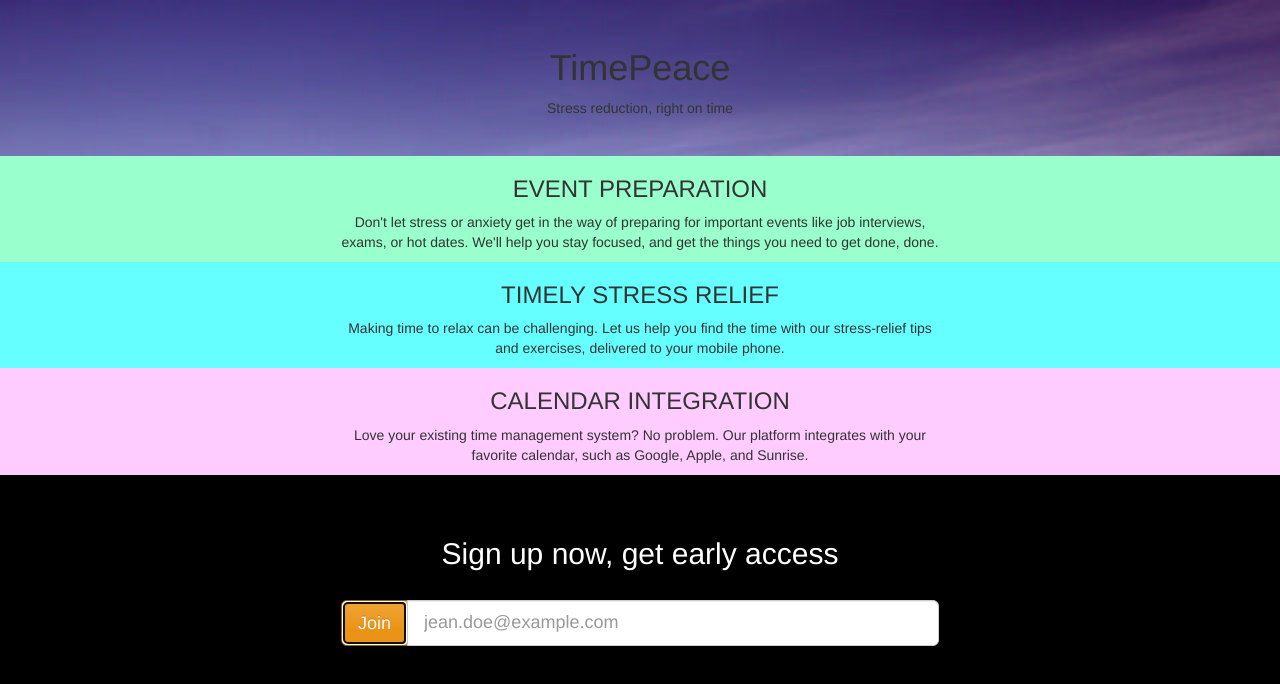
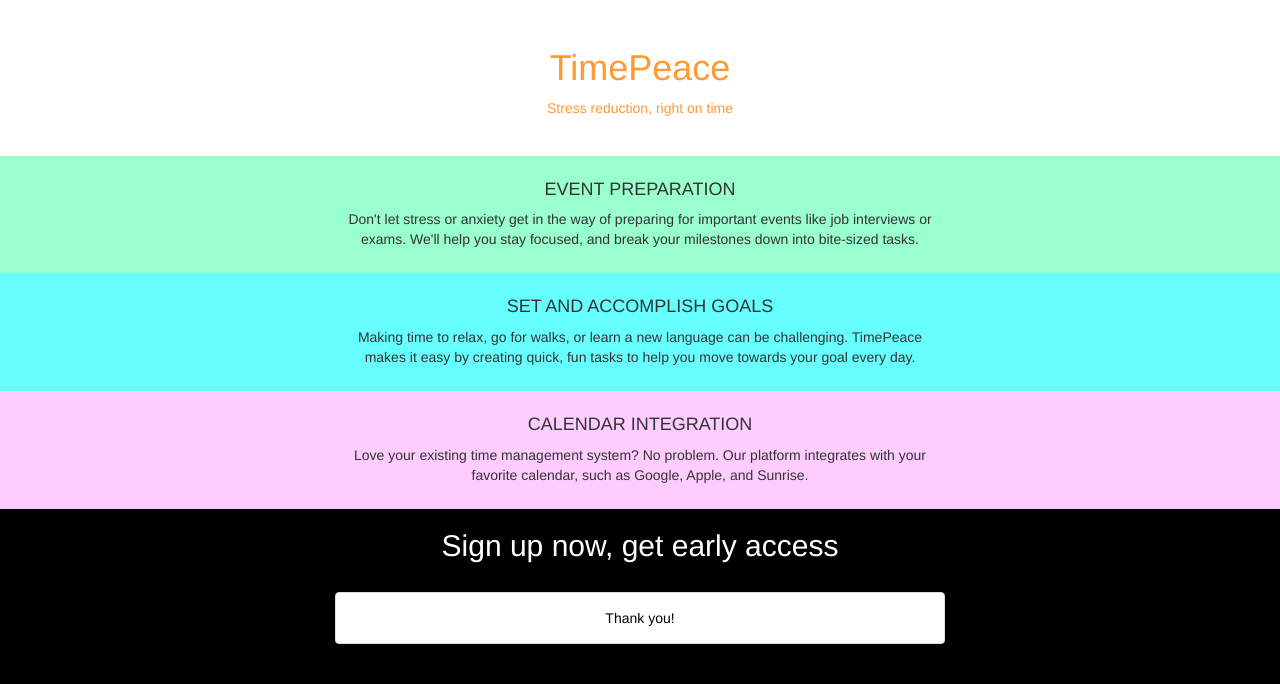
Before and after one commit to timepeace/timepeace.github.io, a plain HTML site: page index.html in a window 1280 px wide. Both pictures are taken after a click on the button "Join". Drawn offline with nearby package versions, Linux system fonts and the light colour scheme.

Commit message:
create scaffolding for form submission

```diff
--- a/index.css
+++ b/index.css
@@ -11,13 +11,13 @@ body {
 }
 
 #headline {
-    background-image:url(maldives.jpg);
-    background-size:cover;
+    color: #FF9933;
+    background-color: white;
     padding: 2em;
 }
 
 .pad-lg {
-    padding: 3em;
+    padding-bottom: 3em;
 }
 
 .pad-sm {
@@ -28,6 +28,10 @@ body {
     margin: 0px;
 }
 
+#thankyou {
+    color: black;
+}
+
 .vp {
-    height: 14em;
+    padding: 1em;
 }
--- a/index.html
+++ b/index.html
@@ -5,6 +5,7 @@
         <link rel="stylesheet" href="https://maxcdn.bootstrapcdn.com/bootstrap/3.2.0/css/bootstrap-theme.min.css">
         <link rel="stylesheet" href="index.css">
         <script src="https://code.jquery.com/jquery-2.1.1.min.js"></script>
+        <script src="index.js"></script>
         <script src="https://maxcdn.bootstrapcdn.com/bootstrap/3.2.0/js/bootstrap.min.js"></script>
         <meta name="viewport" content="width=device-width, initial-scale=1, maximum-scale=1, user-scalable=no">
         <title>TimePeace</title>
@@ -15,26 +16,27 @@
                 <h1>TimePeace</h1>
                 <p>Stress reduction, right on time</p>
             </div>
-            <div class="row" style="background-color:#99FFCC;">
+            <div class="row vp" style="background-color:#99FFCC;">
                 <div class="col-md-6 col-md-offset-3">
-                    <h3 class="text-uppercase">Event preparation</h3>
+                    <h4 class="text-uppercase">Event preparation</h4>
                     <p>Don't let stress or anxiety get in the way of preparing
-                    for important events like job interviews, exams, or hot
-                    dates. We'll help you stay focused, and get the things you
-                    need to get done, done.</p>
+                    for important events like job interviews or exams. We'll
+                    help you stay focused, and break your milestones down
+                    into bite-sized tasks.</p>
                 </div>
             </div>
-            <div class="row" style="background-color:#66FFFF">
+            <div class="row vp" style="background-color:#66FFFF">
                 <div class="col-md-6 col-md-offset-3">
-                    <h3 class="text-uppercase">Timely stress relief</h3>
-                    <p>Making time to relax can be challenging. Let us help you
-                    find the time with our stress-relief tips and exercises,
-                    delivered to your mobile phone.</p>
+                    <h4 class="text-uppercase">Set and accomplish goals</h4>
+                    <p>Making time to relax, go for walks, or learn a new
+                    language can be challenging. TimePeace makes it easy by
+                    creating quick, fun tasks to help you move towards your
+                    goal every day.
                 </div>
             </div>
-            <div class="row" style="background-color:#FFCCFF">
+            <div class="row vp" style="background-color:#FFCCFF">
                 <div class="col-md-6 col-md-offset-3">
-                    <h3 class="text-uppercase">Calendar integration</h3>
+                    <h4 class="text-uppercase">Calendar integration</h4>
                     <p>Love your existing time management system? No problem.
                     Our platform integrates with your favorite calendar, such as
                     Google, Apple, and Sunrise.</p>
@@ -43,11 +45,18 @@
             <div class="pad-lg row" id="cta">
                 <h2>Sign up now, get early access</h2>
                 <br/>
-                <div class="col-md-6 col-md-offset-3 input-group input-group-lg">
+                <div class="col-md-6 col-md-offset-3 input-group input-group-lg" id="join">
                     <span class="input-group-btn">
-                        <button class="btn btn-warning" type="button">Join</button>
+                        <button class="btn btn-warning" type="submit">Join</button>
                     </span>
                     <input autofocus type="text" class="form-control" placeholder="jean.doe@example.com">
+                </div>
+                <div class="col-md-6 col-md-offset-3" id="thankyou" style="display:none;">
+                    <div class="panel panel-default">
+                        <div class="panel-body">
+                            Thank you!
+                        </div>
+                    </div>
                 </div>
             </div>
         </div>
--- /dev/null
+++ b/index.js
@@ -0,0 +1,22 @@
+var joinButtonHandler = function(e) {
+    submit();
+};
+
+var joinTextInputHandler = function(e) {
+    if (13/*Enter*/ === e.keyCode) {
+        submit();
+    }
+};
+
+var readyHandler = function() {
+    $('#join').delegate('button', 'click', joinButtonHandler);
+    $('#join').delegate('input', 'keyup', joinTextInputHandler);
+};
+
+var submit = function() {
+    var email = $("#join input").val();
+    $("#join").hide();
+    $("#thankyou").show();
+};
+
+$(readyHandler);
```
